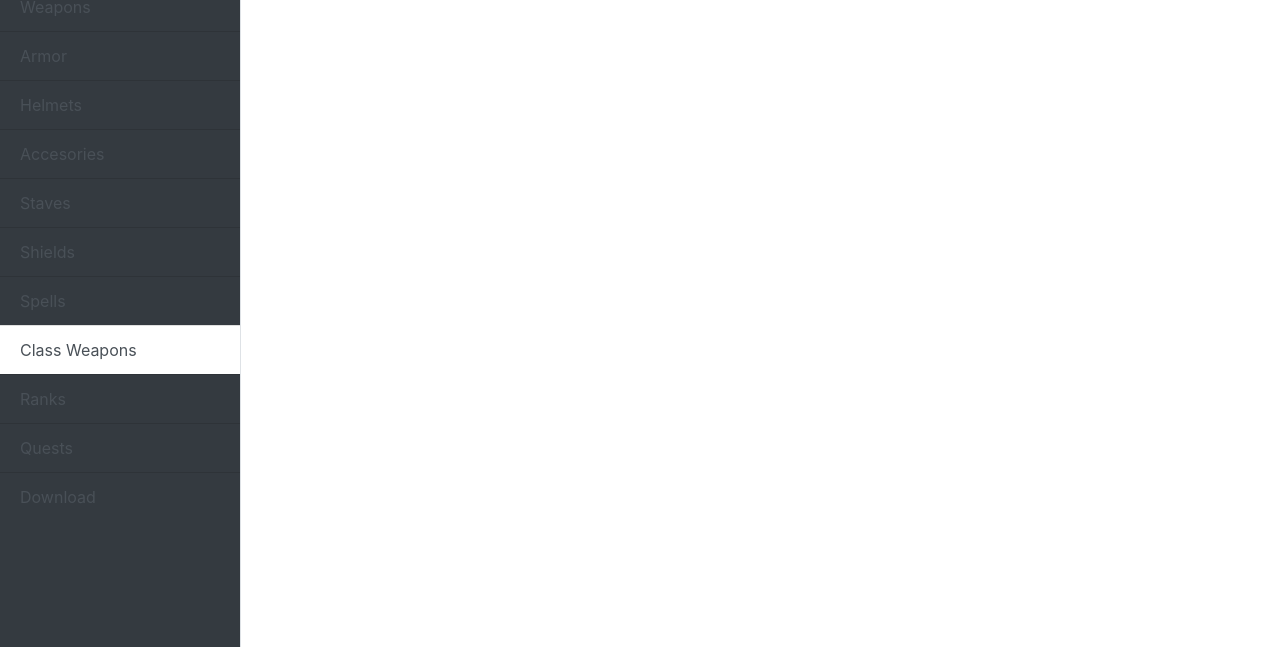
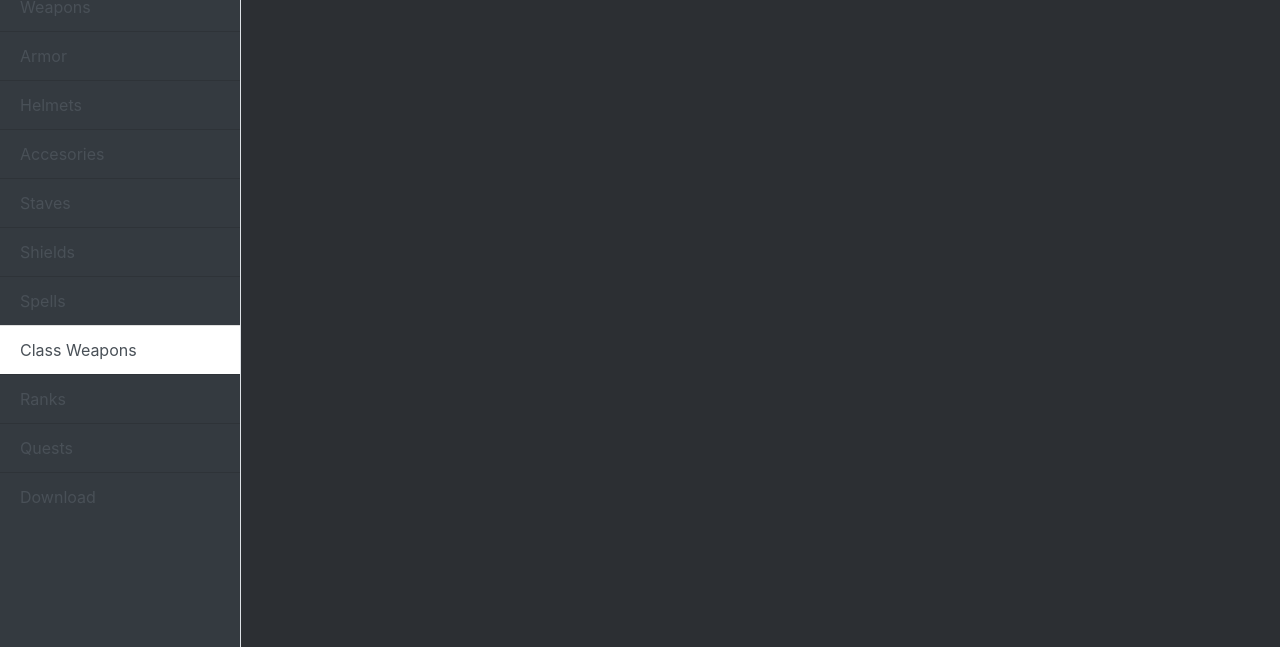
Before and after one commit to oshawn330/LozHelp, a website: page index.html in a window 1280 px wide. Shown: the part 153-800 px from the top of the page. Drawn offline with Linux system fonts and the light colour scheme.

Commit message:
Update style.css

```diff
--- a/css/style.css
+++ b/css/style.css
@@ -1,5 +1,7 @@
 body{
     margin: 0;
+     background-color: #2c2f33; /* Dark background color */
+  color: #ffffff; /* Light text color */
 }
 .titles {
     text-align: center;
```
